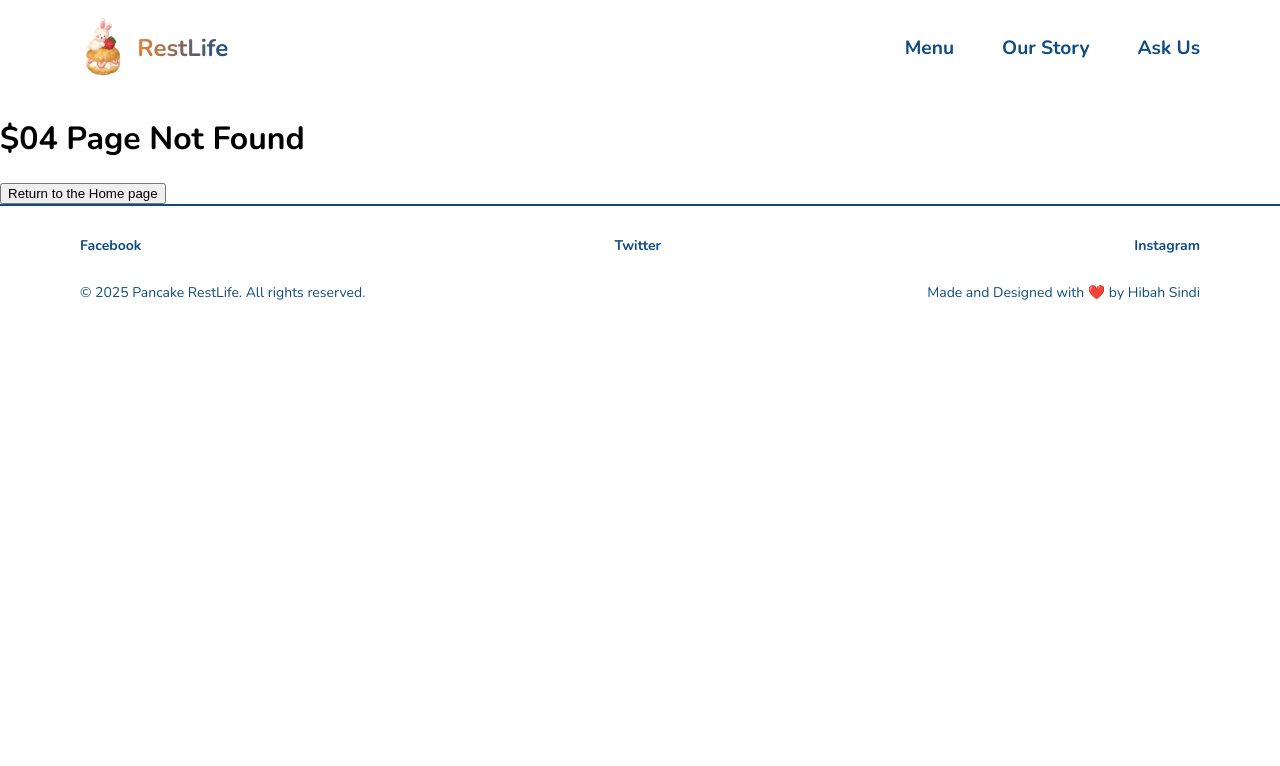
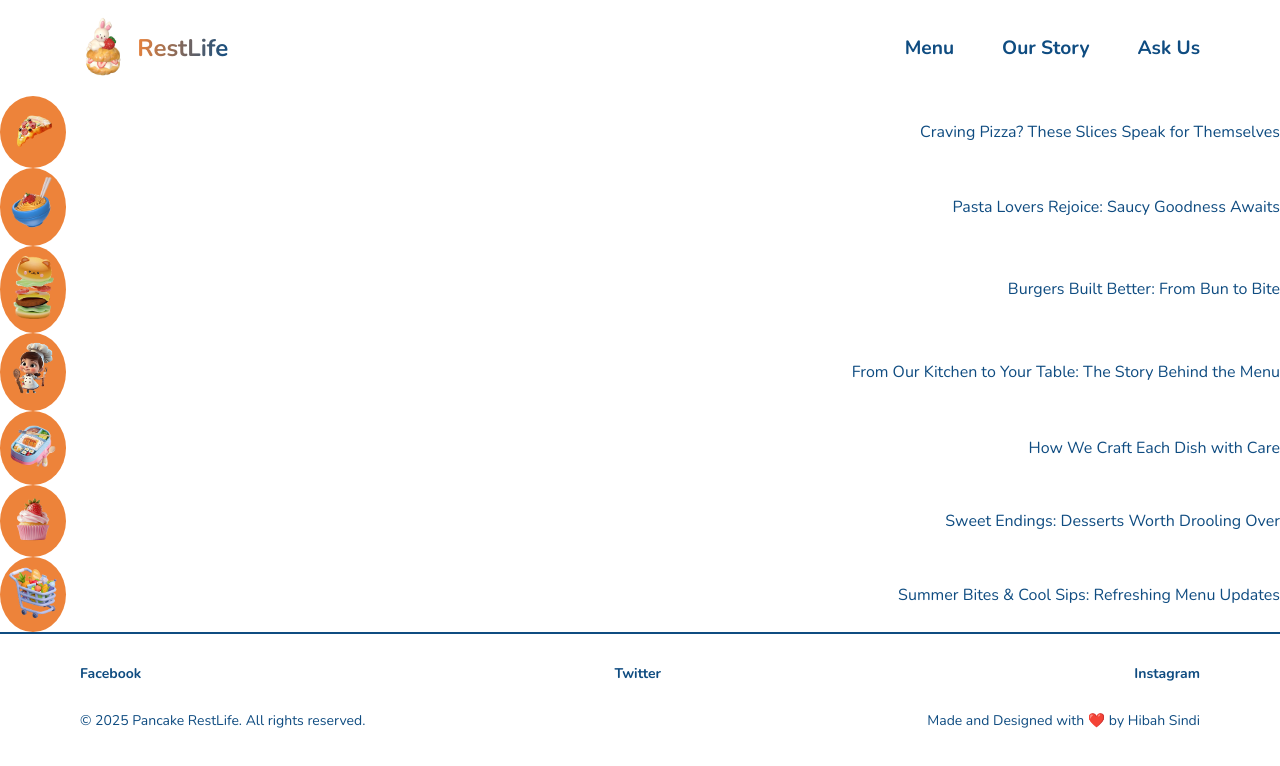
Before and after one commit to hibahdesu/MenuWebsite, a React (Create React App) app: page /articles in a window 1280 px wide. Before the commit this address had no page. Shown: the top 766 px of the page. Built offline with nearby package versions, Linux system fonts and the light colour scheme.

Commit message:
Update the articles

```diff
--- a/src/App.jsx
+++ b/src/App.jsx
@@ -13,6 +13,7 @@ import ContactUs from './pages/ContactUs';
 import ArticleDetails from './ArticleDetails';
 import { articles } from './contexts/articlesContext';
 import NotFound from './NotFound';
+import ArticlesList from './ArticlesList';
 
 function App() {
   // const articlesData = [
@@ -139,7 +140,9 @@ function App() {
         <Route path="/menu" element={<Menu />} />
         <Route path="/about" element={<OurStory />} />
         <Route path="/contact" element={<ContactUs />} />
-        <Route path='/articledetails' element={<ArticleDetails />}>
+        {/* <Route path="/articles" element={<ArticlesList />} /> */}
+        <Route path='/articles'>
+          <Route index element={<ArticlesList />} />
           <Route path=':articleId' element={<ArticleDetails />} />
         </Route>
         {/* <Route path='/articledetails/:articleId' element={<ArticleDetails />} /> */}
--- /dev/null
+++ b/src/ArticlesList.jsx
@@ -0,0 +1,22 @@
+import './SideMenu.css';
+import Articles from './Articles';
+import { Link } from 'react-router-dom';
+import { articles } from './contexts/articlesContext';
+import { useContext } from 'react';
+
+export default function ArticlesList() {
+    const articlesCon = useContext(articles)
+    let articleList = articlesCon.map((article) => {
+        return (
+            <Link key={article.id} to={`/articles/${article.id}`}>
+                {/* <Articles key={article.id} image={article.image} title={article.title} /> */}
+                <Articles key={article.id} image={article.image} title={article.title} />
+            </Link>
+        )
+    });
+    return (
+        <div className=''>
+            {articleList}
+        </div>
+    )
+}
--- a/src/SideMenu.jsx
+++ b/src/SideMenu.jsx
@@ -46,7 +46,7 @@ export default function SideMenu() {
 
     let articleList = articlesCon.map((article) => {
         return (
-            <Link key={article.id} to={`/articleDetails/${article.id}`}>
+            <Link key={article.id} to={`/articles/${article.id}`}>
                 {/* <Articles key={article.id} image={article.image} title={article.title} /> */}
                 <Articles key={article.id} image={article.image} title={article.title} />
             </Link>
```
